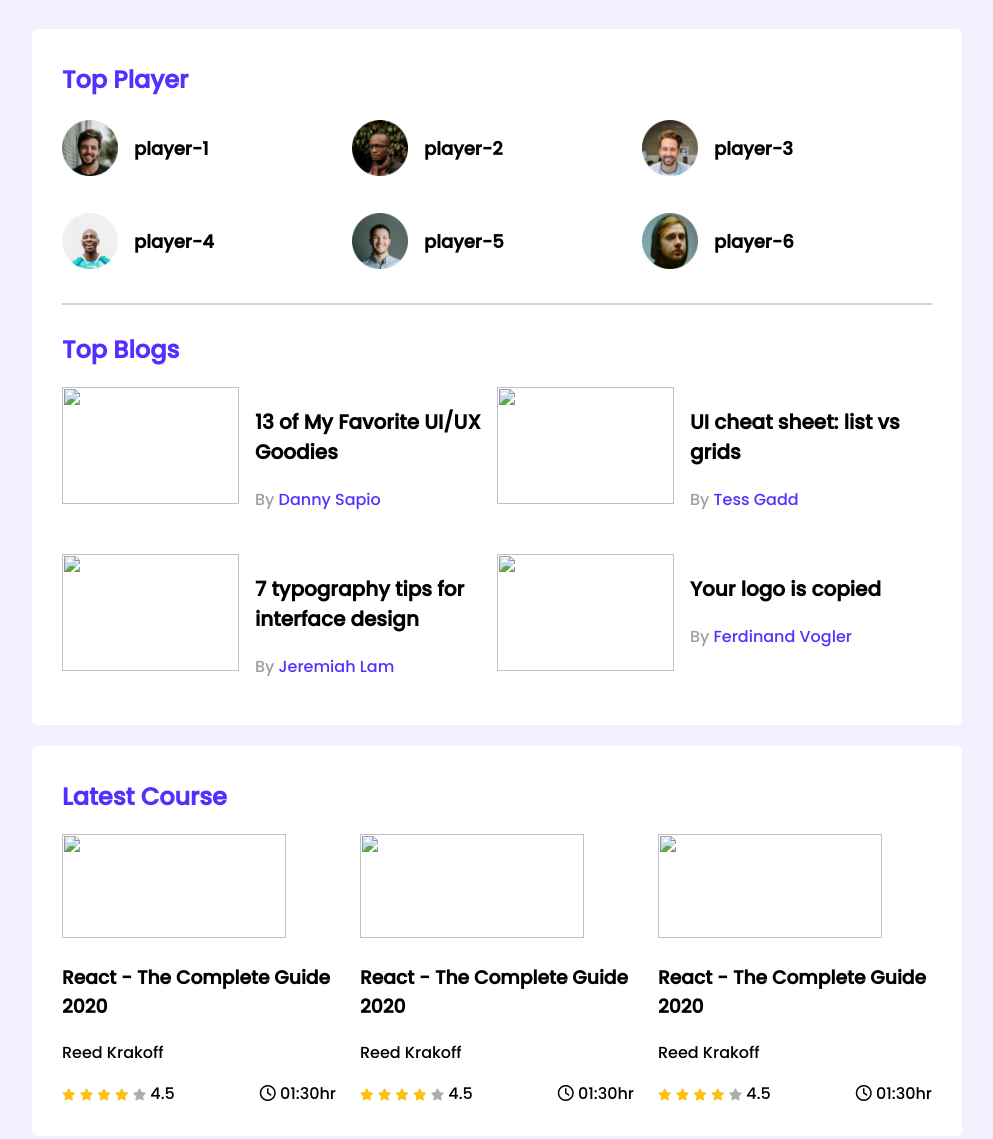
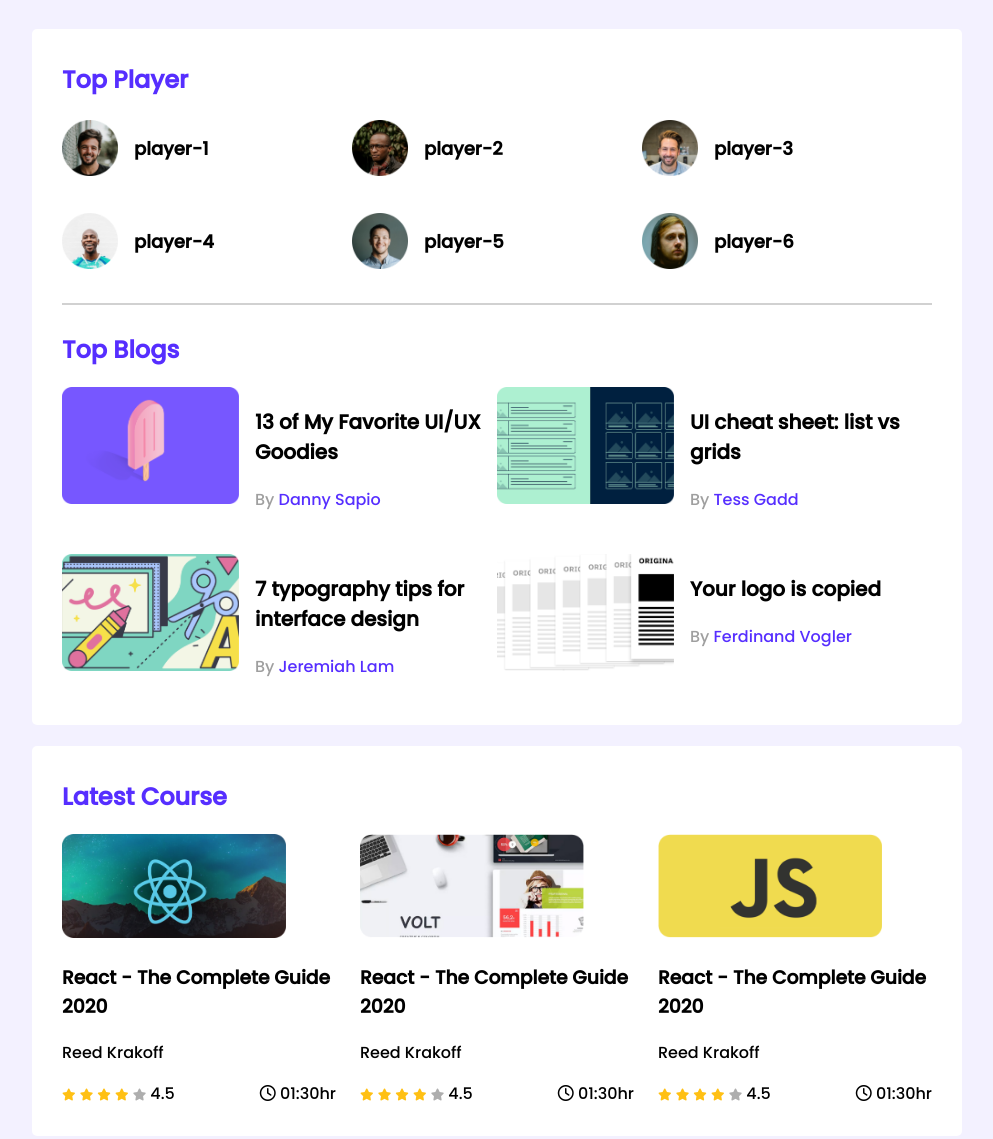
Before and after one commit to monjurulhaque64/web-leader-board, a plain HTML site: page index.html in a window 1280 px wide. Shown: the whole page, without its empty margins (143-1136 px from the left). Drawn offline with Linux system fonts and the light colour scheme; the site is published under a folder, as on GitHub Pages, so addresses that start at the root find nothing.

Commit message:
Update index.html

```diff
--- a/index.html
+++ b/index.html
@@ -52,7 +52,7 @@
                 <div class="blogs">
                     <article class="blog">
                         <div class="thumbnail">
-                            <img src="/images/blogs/blog-1.png" alt="">
+                            <img src="images/blogs/blog-1.png" alt="">
                         </div>
                         <div class="blog-info">
                             <h3 class="blog-title">13 of My Favorite UI/UX Goodies</h3>
@@ -61,7 +61,7 @@
                     </article>
                     <article class="blog">
                         <div class="thumbnail">
-                            <img src="/images/blogs/blog-2.png" alt="">
+                            <img src="images/blogs/blog-2.png" alt="">
                         </div>
                         <div class="blog-info">
                             <h3 class="blog-title">UI cheat sheet: list vs grids</h3>
@@ -70,7 +70,7 @@
                     </article>
                     <article class="blog">
                         <div class="thumbnail">
-                            <img src="/images/blogs/blog-3.png" alt="">
+                            <img src="images/blogs/blog-3.png" alt="">
                         </div>
                         <div class="blog-info">
                             <h3 class="blog-title">7 typography tips for interface design</h3>
@@ -79,7 +79,7 @@
                     </article>
                     <article class="blog">
                         <div class="thumbnail">
-                            <img src="/images/blogs/blog-4.png" alt="">
+                            <img src="images/blogs/blog-4.png" alt="">
                         </div>
                         <div class="blog-info">
                             <h3 class="blog-title">Your logo is copied</h3>
@@ -95,7 +95,7 @@
             <div class="courses">
                 <div class="course">
                     <div class="course-banner">
-                        <img src="/images/courses/course-1.png" alt="">
+                        <img src="images/courses/course-1.png" alt="">
                     </div>
                     <div class="course-detail">
                         <h3 class="course-title">React - The Complete Guide 2020</h3>
@@ -118,7 +118,7 @@
                 </div>
                 <div class="course">
                     <div class="course-banner">
-                        <img src="/images/courses/course-2.png" alt="">
+                        <img src="images/courses/course-2.png" alt="">
                     </div>
                     <div class="course-detail">
                         <h3 class="course-title">React - The Complete Guide 2020</h3>
@@ -141,7 +141,7 @@
                 </div>
                 <div class="course">
                     <div class="course-banner">
-                        <img src="/images/courses/course-3.png" alt="">
+                        <img src="images/courses/course-3.png" alt="">
                     </div>
                     <div class="course-detail">
                         <h3 class="course-title">React - The Complete Guide 2020</h3>
```
